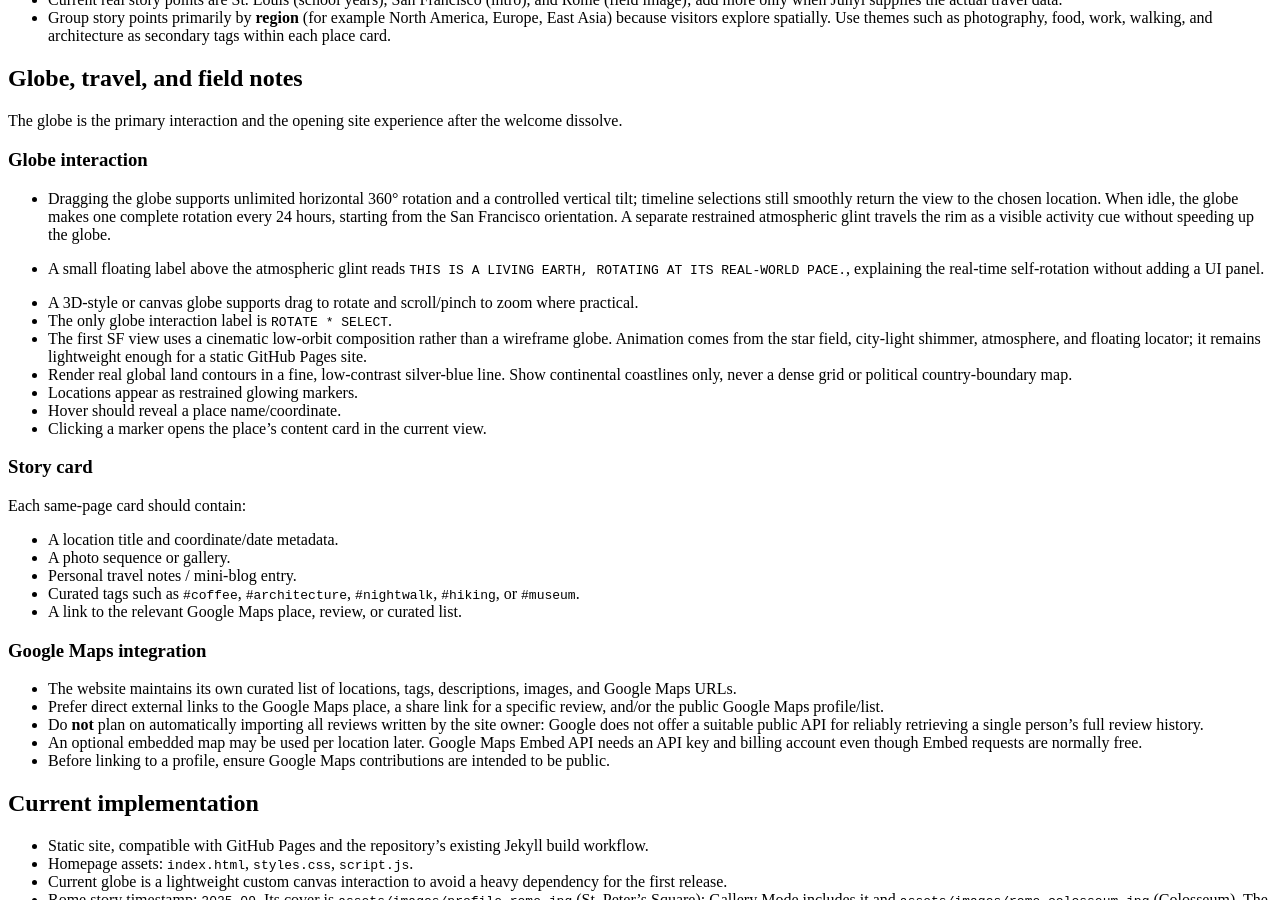
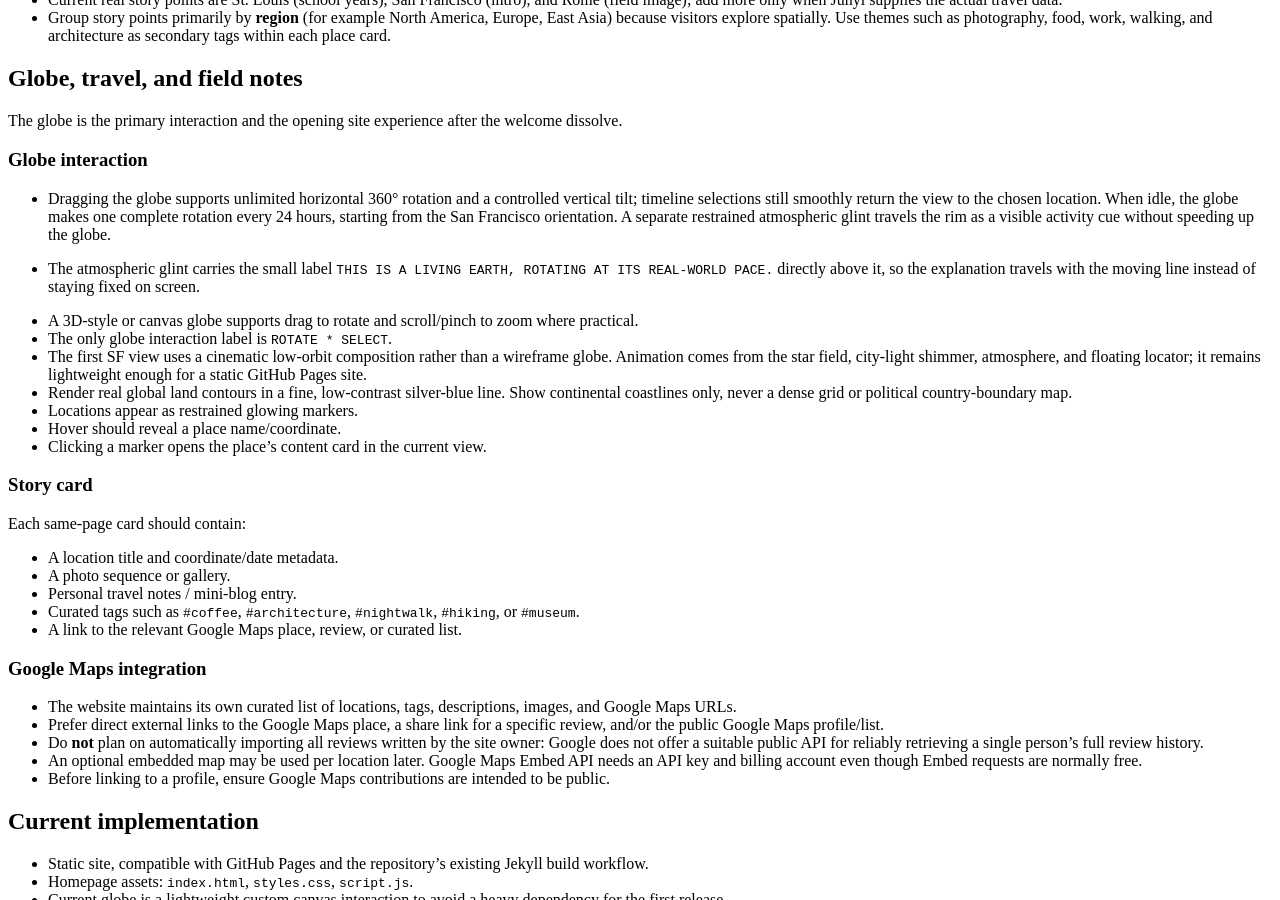
Before and after one commit to Kylinny/Kylinny.github.io, a Jekyll site: the page built from DESIGN_BRIEF.md, in a window 1280 px wide and 900 px high, scrolled down 1678 px. Built offline with Jekyll 4.4.1, drawn with Linux system fonts in a browser that asks for light colours; nearby versions of some CDN libraries; our own code applies the rules of GitHub Pages for plain Markdown files.

Commit message:
Attach rotation copy to moving glint

```diff
--- a/DESIGN_BRIEF.md
+++ b/DESIGN_BRIEF.md
@@ -80,7 +80,7 @@
 ### Globe interaction
 
 - Dragging the globe supports unlimited horizontal 360° rotation and a controlled vertical tilt; timeline selections still smoothly return the view to the chosen location. When idle, the globe makes one complete rotation every 24 hours, starting from the San Francisco orientation. A separate restrained atmospheric glint travels the rim as a visible activity cue without speeding up the globe.
-- A small floating label above the atmospheric glint reads `THIS IS A LIVING EARTH, ROTATING AT ITS REAL-WORLD PACE.`, explaining the real-time self-rotation without adding a UI panel.
+- The atmospheric glint carries the small label `THIS IS A LIVING EARTH, ROTATING AT ITS REAL-WORLD PACE.` directly above it, so the explanation travels with the moving line instead of staying fixed on screen.
 
 - A 3D-style or canvas globe supports drag to rotate and scroll/pinch to zoom where practical.
 - The only globe interaction label is `ROTATE * SELECT`.
--- a/index.html
+++ b/index.html
@@ -41,7 +41,6 @@
       <section class="hero" id="top">
         <div class="globe-shell hero-globe" id="globe-shell">
           <canvas id="globe" aria-label="Interactive globe centered on San Francisco"></canvas>
-          <span class="orbit-label">THIS IS A LIVING EARTH, ROTATING AT ITS REAL-WORLD PACE.</span>
           <span class="globe-hint">ROTATE * SELECT</span>
         </div>
         <aside class="globe-timeline" aria-label="Journey timeline">
--- a/single-globe.css
+++ b/single-globe.css
@@ -5,7 +5,6 @@
 .welcome::before { display: none; }
 .welcome::after { content: '|'; position: static; inset: auto; display: inline; margin-left: .1em; color: var(--cyan); -webkit-text-stroke: 0; clip-path: none; opacity: 1; font-weight: 300; animation: typing-caret 1.55s steps(1, end) infinite; }
 .hero-globe { touch-action: none; }
-.orbit-label { position:absolute; top:17%; left:50%; width:min(520px,84vw); color:rgba(179,242,255,.76); font:8px/1.55 "DM Mono",monospace; letter-spacing:.13em; text-align:center; pointer-events:none; text-shadow:0 0 12px rgba(87,223,255,.45); animation:orbit-label-float 5s ease-in-out infinite; }
 .enter { width:36px; height:44px; padding:0; display:grid; place-items:center; }.enter .chevrons { display:flex; flex-direction:column; align-items:center; gap:3px; }.enter .chevrons i { display:block; width:16px; height:16px; margin:0; border-right:2px solid var(--cyan); border-bottom:2px solid var(--cyan); transform:rotate(45deg); animation:chevron-fall 1.45s ease-in-out infinite; }.enter .chevrons i:nth-child(2) { animation-delay:.14s; opacity:.72; }.enter .chevrons i:nth-child(3) { animation-delay:.28s; opacity:.42; }
 .nav-links, .status { display: none; }
 .hero { min-height: 100vh; height: 100vh; }
@@ -23,5 +22,4 @@
 .gallery-view { position:fixed; z-index:30; inset:0; overflow-y:auto; padding:10vh 7vw 7vh; background:rgba(2,7,17,.97); opacity:0; visibility:hidden; transition:opacity .45s,visibility .45s; }.gallery-view.open { opacity:1; visibility:visible; }.gallery-back { position:fixed; z-index:1; top:28px; left:5.5vw; padding:0 0 7px; color:var(--cyan); border:0; border-bottom:1px solid rgba(128,241,255,.7); background:transparent; font:10px "DM Mono",monospace; letter-spacing:.12em; cursor:pointer; }.gallery-heading { margin:0 0 44px; }.gallery-heading p { margin:0 0 12px; color:var(--cyan); font:10px "DM Mono",monospace; letter-spacing:.13em; }.gallery-heading h2 { margin:0; font-size:clamp(3.6rem,9vw,9rem); letter-spacing:-.09em; line-height:.78; }.gallery-grid { columns:3 280px; column-gap:18px; }.gallery-grid img { display:block; width:100%; height:auto; max-height:none; margin:0 0 18px; break-inside:avoid; transition:transform .35s; }.gallery-grid img:hover { transform:translateY(-3px); } body.gallery-open { overflow:hidden; }
 @media (max-width:800px) { .globe-timeline { top:auto; bottom:7vh; right:20px; width:145px; transform:none; }.globe-timeline>p { display:none; }.timeline-item { padding-bottom:13px; padding-left:16px; }.timeline-item span { font-size:8px; }.timeline-item b { font-size:10px; }.timeline-line { top:3px; bottom:15px; }.story-card { left:20px; top:auto; bottom:20px; width:calc(100vw - 40px); transform:translateY(120%); }.story-card.open { transform:translateY(0); }.gallery-view { padding:90px 20px 40px; }.gallery-back { top:20px; left:20px; }.gallery-grid { columns:1; }.nav { height:65px; }.wordmark { font-size:22px; } }
 @keyframes typing-caret { 0%, 45% { opacity: 1; } 46%, 100% { opacity: 0; } }
-@keyframes orbit-label-float { 0%,100% { transform:translate(-50%,-3px); opacity:.42; } 50% { transform:translate(-50%,4px); opacity:.92; } }
 @keyframes chevron-fall { 0%,100% { transform:translateY(-4px) rotate(45deg); opacity:.25; } 50% { transform:translateY(4px) rotate(45deg); opacity:1; } }
```
Also changed, not shown: script.js (+8 -0 lines).
